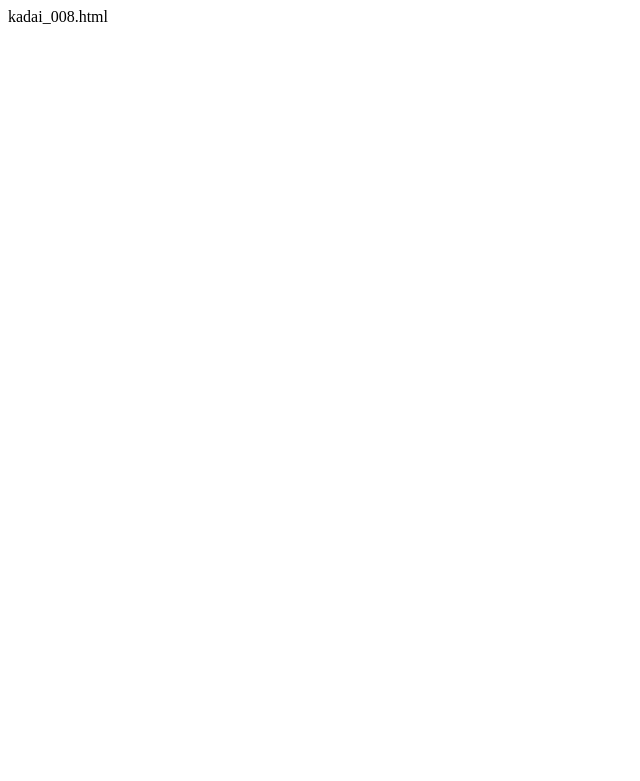
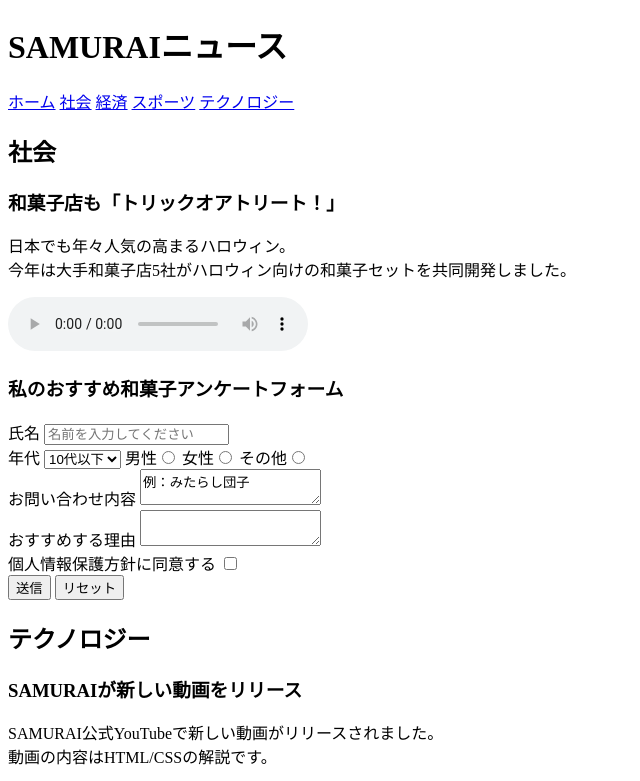
Before and after one commit to dear2580/html-css-basic-kadai, a plain HTML site: page kadai_008.html in a window 1280 px wide. Shown: the top 781 px of the page, without its empty margins (0-640 px from the left). Drawn offline with Linux system fonts and the light colour scheme.

Commit message:
Add files via upload

```diff
--- a/kadai_008.html
+++ b/kadai_008.html
@@ -1 +1,77 @@
-kadai_008.html
+<!DOCTYPE html>
+<html>
+   <head>
+        <title>8章課題</title>
+        <meta name="description" content="このページは8章の課題です。">
+        <meta charset="utf-8">
+    <body>
+        <header>
+            <h1>SAMURAIニュース</h1>
+              <nav>
+                <a href="https://www.sejuku.net/">ホーム</a>
+                <a href="https://www.sejuku.net/">社会</a>
+                <a href="https://www.sejuku.net/">経済</a>
+                <a href="https://www.sejuku.net/">スポーツ</a>
+                <a href="https://www.sejuku.net/">テクノロジー</a>
+              </nav>
+          </header>
+          <main>
+            <article>
+              <section>
+                <h2>社会</h2>
+                <h3>和菓子店も「トリックオアトリート！」</h3>
+                <p>日本でも年々人気の高まるハロウィン。<br>今年は大手和菓子店5社がハロウィン向けの和菓子セットを共同開発しました。</p>
+                <audio src="ichi.mp3" controls></audio>
+                <h3>私のおすすめ和菓子アンケートフォーム</h3>
+                 <form>
+                    <label>氏名</label>
+                    <input type="text" placeholder="名前を入力してください">
+                    <br>
+
+                     <label>年代</label>
+                     <select>
+                       <option>10代以下</option>
+                       <option>20代</option>
+                       <option>30代</option>
+                       <option>40代以上</option>
+                     </select>
+
+                       <label>男性</label><input type="radio" name="gender">
+                       <label>女性</label><input type="radio" name="gender">
+                       <label>その他</label><input type="radio" name="gender">
+                       <br>
+
+                       <label>お問い合わせ内容</label>
+                       <textarea>例：みたらし団子</textarea><br>
+                       <label>おすすめする理由</label>
+                       <textarea></textarea>
+                       <br>
+
+                       <label>個人情報保護方針に同意する</label>
+                       <input type="checkbox">
+                       <br>
+
+                       <input type="submit" value="送信">
+                        <input type="reset" value="リセット">
+
+                 </form>
+              </section>
+
+              <section>
+                <h2>テクノロジー</h2>
+                <h3>SAMURAIが新しい動画をリリース</h3>
+                <p>SAMURAI公式YouTubeで新しい動画がリリースされました。<br>動画の内容はHTML/CSSの解説です。</p>
+                <iframe
+                   width="560" height="315"
+                   src="https://www.youtube.com/embed/2JLiGSUohEo?si=hYLlMdkHC82szSgH" title="YouTube video player" frameborder="0" allow="accelerometer; autoplay; clipboard-write; encrypted-media; gyroscope; picture-in-picture; web-share" allowfullscreen>"
+                </iframe>
+              </section>
+            </article>
+          </main>
+
+          <footer>
+            <p>&copy; SAMURAIニュース</p>
+          </footer>
+    </body>
+   </head>
+</html>
```
